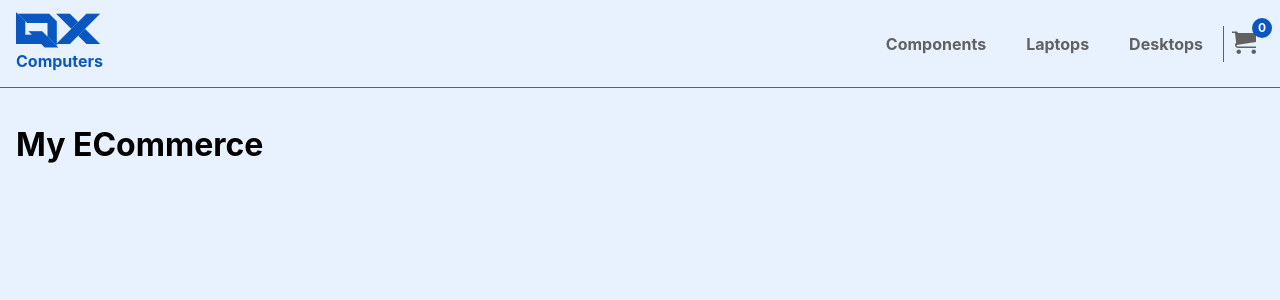
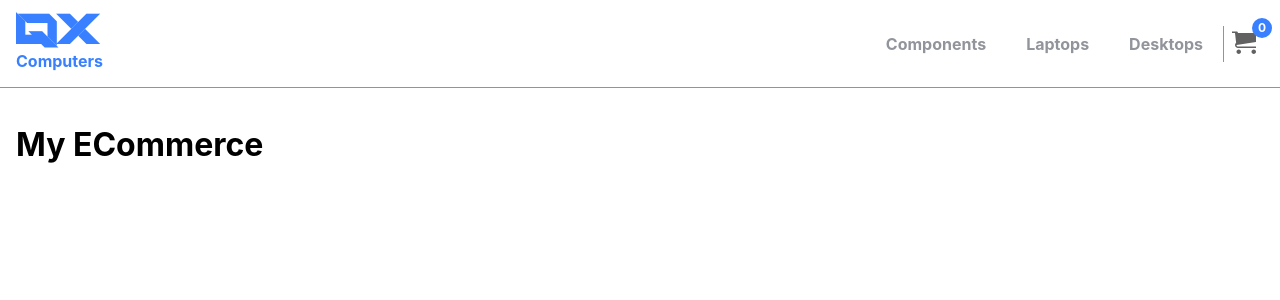
Before and after one commit to matt-314/QXComputer-Project, a React (Create React App) app: page / in a window 1280 px wide. Shown: the top 300 px of the page. Built offline with nearby package versions, Linux system fonts and the light colour scheme.

Commit message:
refactor: re-designed the color system

```diff
--- a/src/App.module.css
+++ b/src/App.module.css
@@ -1,5 +1,5 @@
 .header {
-  border-bottom: 1px solid var(--neutral700);
+  border-bottom: 1px solid var(--color-medium);
 }
 
 .contentPadding {
--- a/src/components/Navbar/Navbar.module.css
+++ b/src/components/Navbar/Navbar.module.css
@@ -1,5 +1,4 @@
 .navbar {
-  background-color: var(--primary100);
   display: flex;
   justify-content: space-between;
   align-items: center;
--- a/src/components/Navbar/NavbarCart.module.css
+++ b/src/components/Navbar/NavbarCart.module.css
@@ -25,6 +25,6 @@
 }
 
 .cart__badge--color {
-  background-color: var(--primary700);
-  color: var(--neutral100);
+  background-color: var(--color-primary);
+  color: var(--color-primary-contrast);
 }
--- a/src/components/Navbar/NavbarLinks.module.css
+++ b/src/components/Navbar/NavbarLinks.module.css
@@ -4,7 +4,7 @@
 }
 
 .pageLinks {
-  border-right: 1px solid var(--neutral700);
+  border-right: 1px solid var(--color-medium);
   display: flex;
   align-items: center;
 }
--- a/src/components/Navbar/NavbarTitle.module.css
+++ b/src/components/Navbar/NavbarTitle.module.css
@@ -1,6 +1,6 @@
 .title {
   font-family: 'TechnoHideo';
-  color: var(--primary700);
+  color: var(--color-primary);
   font-size: 3.5rem;
   margin: 0;
   padding: 0;
@@ -8,7 +8,7 @@
 
 .subtitle {
   font-size: 1rem;
-  color: var(--primary700);
+  color: var(--color-primary);
   font-weight: 700;
   margin: 0;
   padding: 0;
--- a/src/components/UI/Anchor/Anchor.module.css
+++ b/src/components/UI/Anchor/Anchor.module.css
@@ -7,40 +7,40 @@
 }
 
 .anchor--primary {
-  color: var(--primary700);
+  color: var(--color-primary);
 }
 
 .anchor--primary--solid {
-  color: var(--primary100);
-  background-color: var(--primary700);
+  color: var(--color-primary-contrast);
+  background-color: var(--color-primary);
 }
 
 .anchor--primary--outline {
-  border: 1px solid var(--primary700);
+  border: 1px solid var(--color-primary);
 }
 
 .anchor--secondary {
-  color: var(--secondary700);
+  color: var(--color-secondary);
 }
 
 .anchor--secondary--solid {
-  color: var(--primary100);
-  background-color: var(--secondary100);
+  color: var(--color-secondary-contrast);
+  background-color: var(--color-secondary);
 }
 
 .anchor--secondary--outline {
-  border: 1px solid var(--secondary700);
+  border: 1px solid var(--color-secondary);
 }
 
 .anchor--neutral {
-  color: var(--neutral700);
+  color: var(--color-medium);
 }
 
 .anchor--neutral--solid {
-  color: var(--neutral100);
-  background-color: var(--neutral700);
+  color: var(--color-medium-contrast);
+  background-color: var(--color-medium);
 }
 
 .anchor--neutral--outline {
-  border: 1px solid var(--neutral700);
+  border: 1px solid var(--color-medium);
 }
--- a/src/globals/styles/colors.css
+++ b/src/globals/styles/colors.css
@@ -1,101 +1,57 @@
 :root {
-    /* RED */
-    --qxCherry100: #fff1f0;
-    --qxCherry200: #fddfdd;
-    --qxCherry300: #ffb7b3;
-    --qxCherry400: #ff8985;
-    --qxCherry500: #ff575c;
-    --qxCherry600: #e32b31;
-    --qxCherry700: #c61b2b;
+	--color-primary: #3880ff;
+	--color-primary-rgb: 56,128,255;
+	--color-primary-contrast: #ffffff;
+	--color-primary-contrast-rgb: 255,255,255;
+	--color-primary-shade: #3171e0;
+	--color-primary-tint: #4c8dff;
 
-    /* ORANGE */
-    --qxPumpkin100: #fff8f0;
-    --qxPumpkin200: #fce9cf;
-    --qxPumpkin300: #f9c786;
-    --qxPumpkin400: #faac47;
-    --qxPumpkin500: #f2900d;
-    --qxPumpkin600: #d46e08;
-    --qxPumpkin700: #ab5907;
+	--color-secondary: #5260ff;
+	--color-secondary-rgb: 82,96,255;
+	--color-secondary-contrast: #ffffff;
+	--color-secondary-contrast-rgb: 255,255,255;
+	--color-secondary-shade: #4854e0;
+	--color-secondary-tint: #6370ff;
 
-    /* YELLOW */
-    --qxHoney100: #fffaeb;
-    --qxHoney200: #fff2cc;
-    --qxHoney300: #ffe9a8;
-    --qxHoney400: #fede81;
-    --qxHoney500: #fbd35b;
-    --qxHoney600: #ce9c04;
-    --qxHoney700: #a57d03;
+	--color-tertiary: #5260ff;
+	--color-tertiary-rgb: 82,96,255;
+	--color-tertiary-contrast: #ffffff;
+	--color-tertiary-contrast-rgb: 255,255,255;
+	--color-tertiary-shade: #4854e0;
+	--color-tertiary-tint: #6370ff;
 
-    /* GREEN */
-    --qxcado100: #ebfaf0;
-    --qxcado200: #d5f6dd;
-    --qxcado300: #b5edc7;
-    --qxcado400: #78dda2;
-    --qxcado500: #46ce7f;
-    --qxcado600: #1d875a;
-    --qxcado700: #267353;
-    --qxMint100: #e9fbfb;
-    --qxMint200: #d4f7f6;
-    --qxMint300: #9aeae9;
-    --qxMint400: #73dedc;
-    --qxMint500: #0ac2c0;
-    --qxMint600: #07a39f;
-    --qxMint700: #148190;
+	--color-success: #2dd36f;
+	--color-success-rgb: 45,211,111;
+	--color-success-contrast: #000000;
+	--color-success-contrast-rgb: 0,0,0;
+	--color-success-shade: #28ba62;
+	--color-success-tint: #42d77d;
 
-    /* BLUE */
-    --qxCream100: #e9f6fb;
-    --qxCream200: #d1eefa;
-    --qxCream300: #97dcf7;
-    --qxCream400: #58cbf9;
-    --qxCream500: #00b8ff;
-    --qxCream600: #0ca4df;
-    --qxCream700: #127ca5;
-    --secondary100: #0b4fb1;
-    --secondary200: #0e4ca4;
-    --secondary300: #10448e;
-    --secondary400: #083677;
-    --secondary500: #052a5f;
-    --secondary600: #062147;
-    --secondary700: #001c43;
-    --primary100: #e8f2ff;
-    --primary200: #d6e8ff;
-    --primary300: #c0d9fb;
-    --primary400: #99c4ff;
-    --primary500: #056dff;
-    --primary600: #0064f0;
-    --primary700: #0a57c2;
+	--color-warning: #ffc409;
+	--color-warning-rgb: 255,196,9;
+	--color-warning-contrast: #000000;
+	--color-warning-contrast-rgb: 0,0,0;
+	--color-warning-shade: #e0ac08;
+	--color-warning-tint: #ffca22;
 
-    /* PURPLE */
-    --qxBerry100: #eef1fc;
-    --qxBerry200: #b3c4fe;
-    --qxBerry300: #849cf0;
-    --qxBerry400: #6e8cf7;
-    --qxBerry500: #4b6de7;
-    --qxBerry600: #3053d5;
-    --qxBerry700: #30479c;
-    --qxGrape100: #f5f0fa;
-    --qxGrape200: #e5d4f7;
-    --qxGrape300: #ceb1f2;
-    --qxGrape400: #af7de8;
-    --qxGrape500: #9056dc;
-    --qxGrape600: #7a37d2;
-    --qxGrape700: #613f8d;
+	--color-danger: #eb445a;
+	--color-danger-rgb: 235,68,90;
+	--color-danger-contrast: #ffffff;
+	--color-danger-contrast-rgb: 255,255,255;
+	--color-danger-shade: #cf3c4f;
+	--color-danger-tint: #ed576b;
 
-    /* PINK */
-    --qxGuma100: #faf0f4;
-    --qxGuma200: #fad1e3;
-    --qxGuma300: #fbb6d4;
-    --qxGuma400: #fb8dbd;
-    --qxGuma500: #f6559b;
-    --qxGuma600: #dd3c82;
-    --qxGuma700: #99335f;
+	--color-medium: #92949c;
+	--color-medium-rgb: 146,148,156;
+	--color-medium-contrast: #000000;
+	--color-medium-contrast-rgb: 0,0,0;
+	--color-medium-shade: #808289;
+	--color-medium-tint: #9d9fa6;
 
-    /* NEUTRAL */
-    --neutral100: #ffffff;
-    --neutral200: #f4f4f4;
-    --neutral300: #e3e3e3;
-    --neutral400: #c7c7c7;
-    --neutral500: #949494;
-    --neutral600: #767676;
-    --neutral700: #616161;
+	--color-light: #f4f5f8;
+	--color-light-rgb: 244,245,248;
+	--color-light-contrast: #000000;
+	--color-light-contrast-rgb: 0,0,0;
+	--color-light-shade: #d7d8da;
+	--color-light-tint: #f5f6f9;
 }
```
